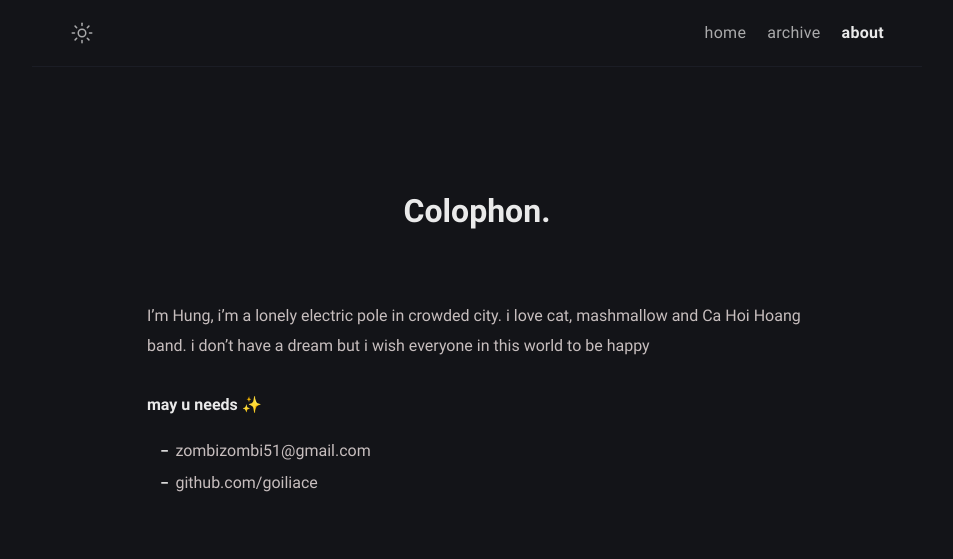
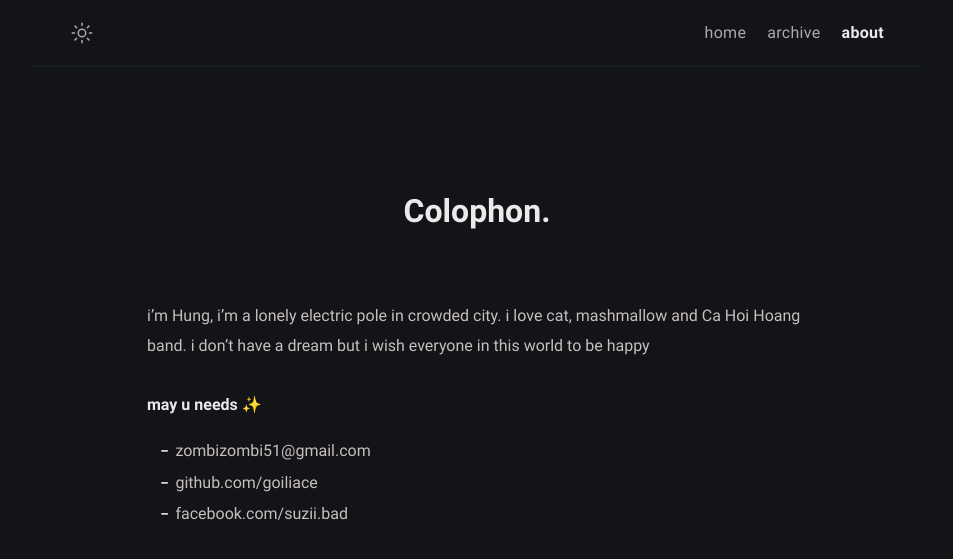
Before and after one commit to GoiliAce/my-blog, a Jekyll site: the page built from about.md, in a window 1280 px wide. Shown: the top 559 px of the page, without its empty margins (163-1116 px from the left). Built offline with Jekyll 4.4.1, drawn with Linux system fonts in a browser that asks for light colours.

Commit message:
update last

```diff
--- a/about.md
+++ b/about.md
@@ -6,9 +6,10 @@ excerpt: "About this site"
 comments: false
 ---
 
-I'm Hung, i'm a lonely electric pole in crowded city. i love cat, mashmallow and Ca Hoi Hoang band. i don't have a dream but i wish everyone in this world to be happy
+i'm Hung, i'm a lonely electric pole in crowded city. i love cat, mashmallow and Ca Hoi Hoang band. i don't have a dream but i wish everyone in this world to be happy
 
 **may u needs ✨**
 
 - {{ site.author.email }}
 - github.com/{{ site.author.github }}
+- facebook.com/{{ site.author.facebook }}
```
